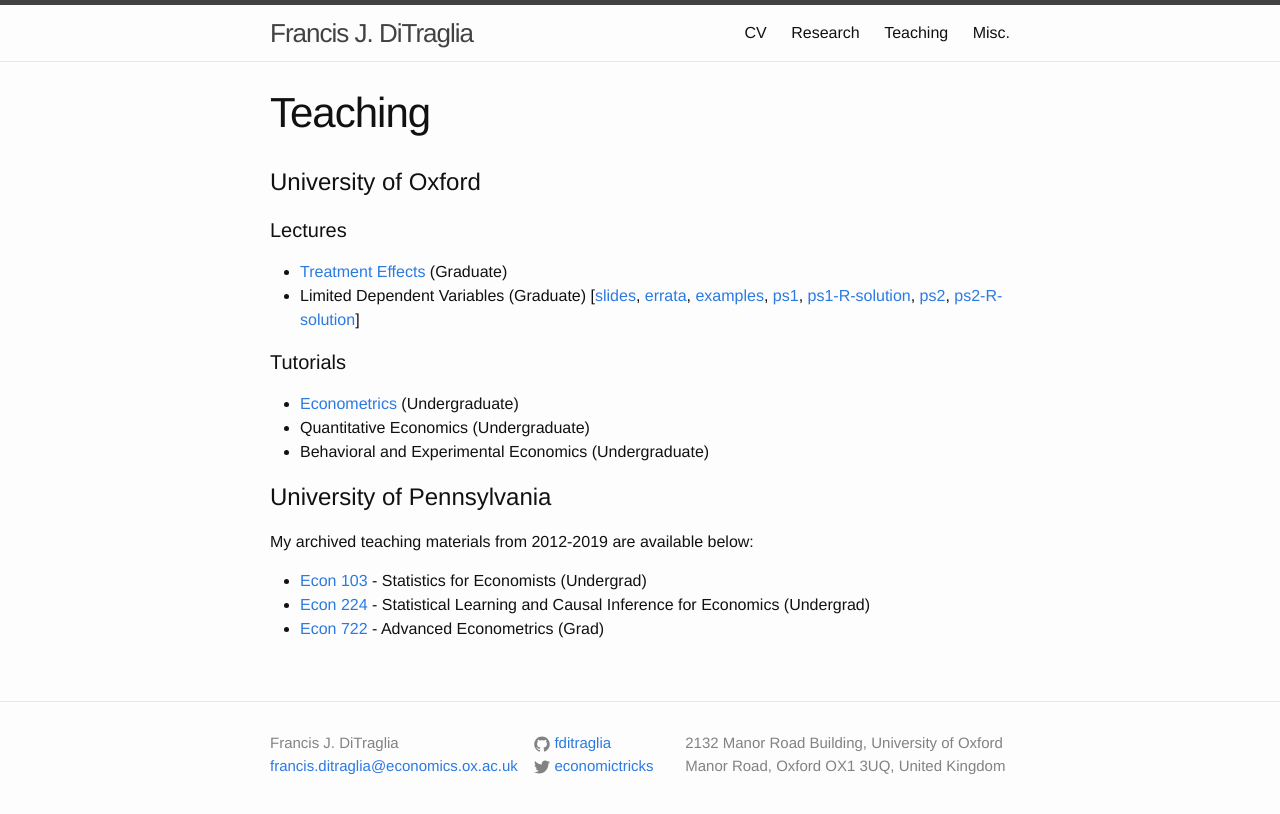
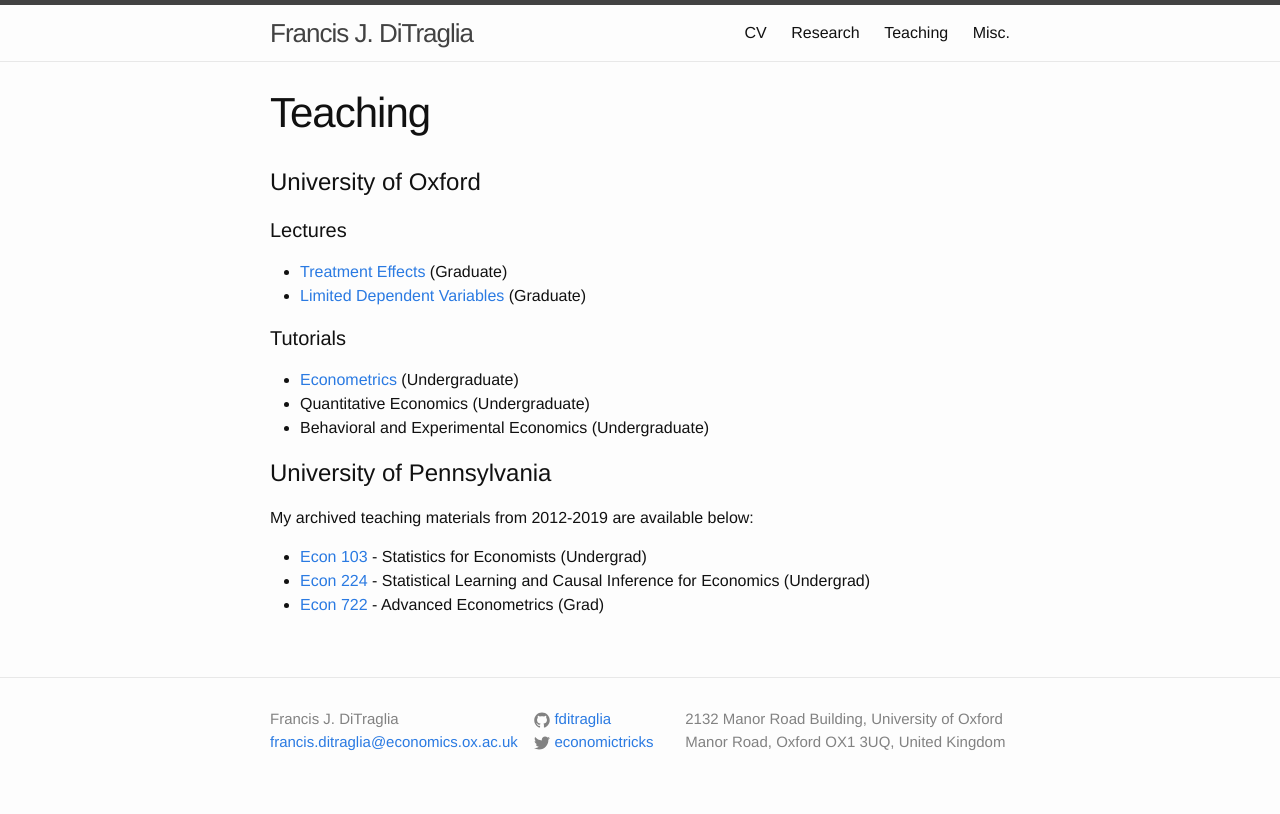
Before and after one commit to fditraglia/fditraglia.github.io, a Jekyll site: the page built from teaching.md, in a window 1280 px wide. Shown: the top 814 px of the page. Built offline with Jekyll 4.4.1, drawn with Linux system fonts in a browser that asks for light colours.

```diff
--- a/teaching.md
+++ b/teaching.md
@@ -9,7 +9,7 @@
 
 #### Lectures
 - [Treatment Effects](https://treatment-effects.com) (Graduate)
-- Limited Dependent Variables (Graduate) [[slides](./pdf/limdep.pdf), [errata](./pdf/limdep-errata.pdf), [examples](./pdf/r-examples.html), [ps1](./pdf/limdep-ps1.pdf), [ps1-R-solution](./pdf/ps1-Rsoln.html), [ps2](./pdf/limdep-ps2.pdf), [ps2-R-solution](./pdf/ps2-Rsoln.html)]
+- [Limited Dependent Variables](https://economictricks.com) (Graduate)
 
 #### Tutorials
 - [Econometrics](./pdf/econometrics-tutorials.pdf) (Undergraduate)
```
